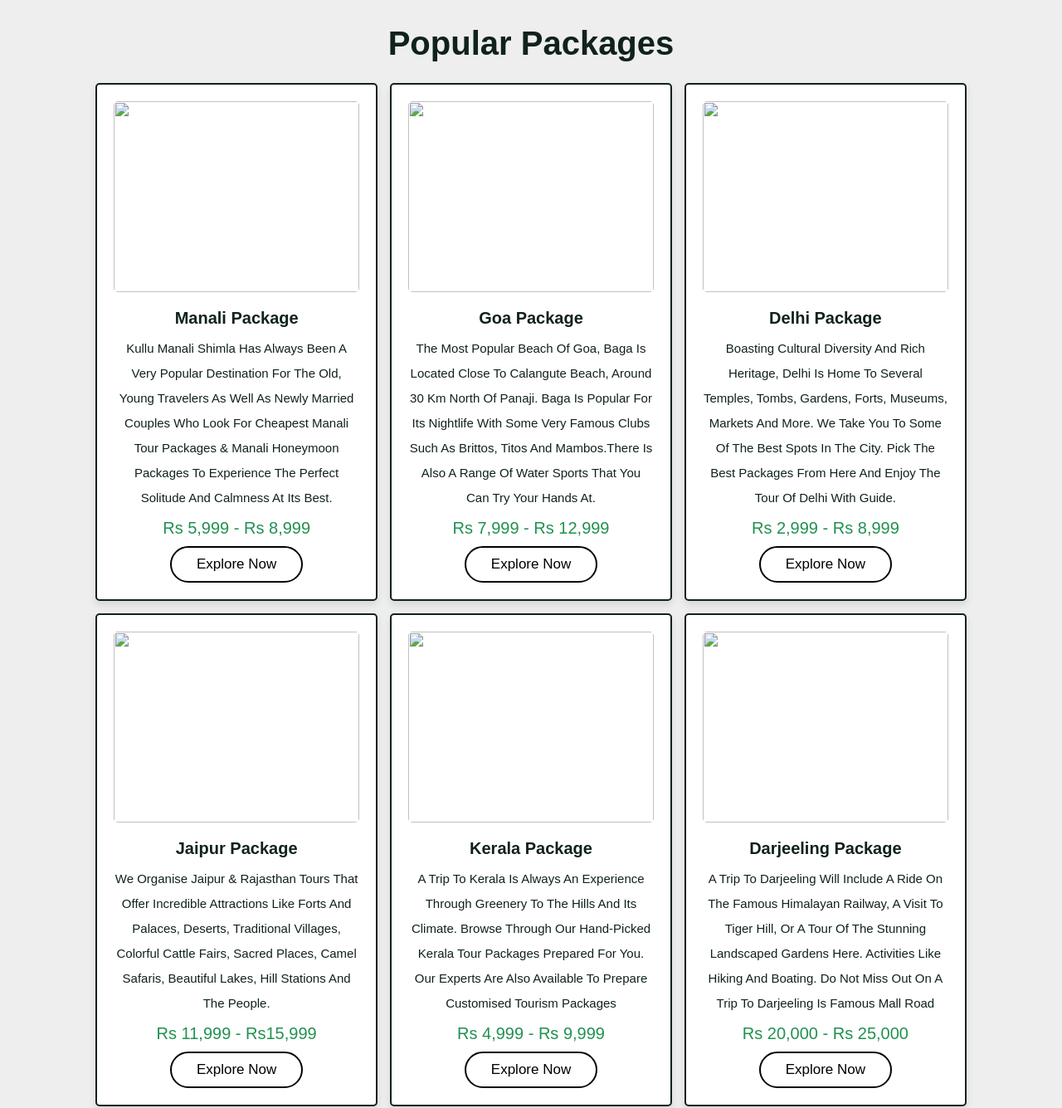
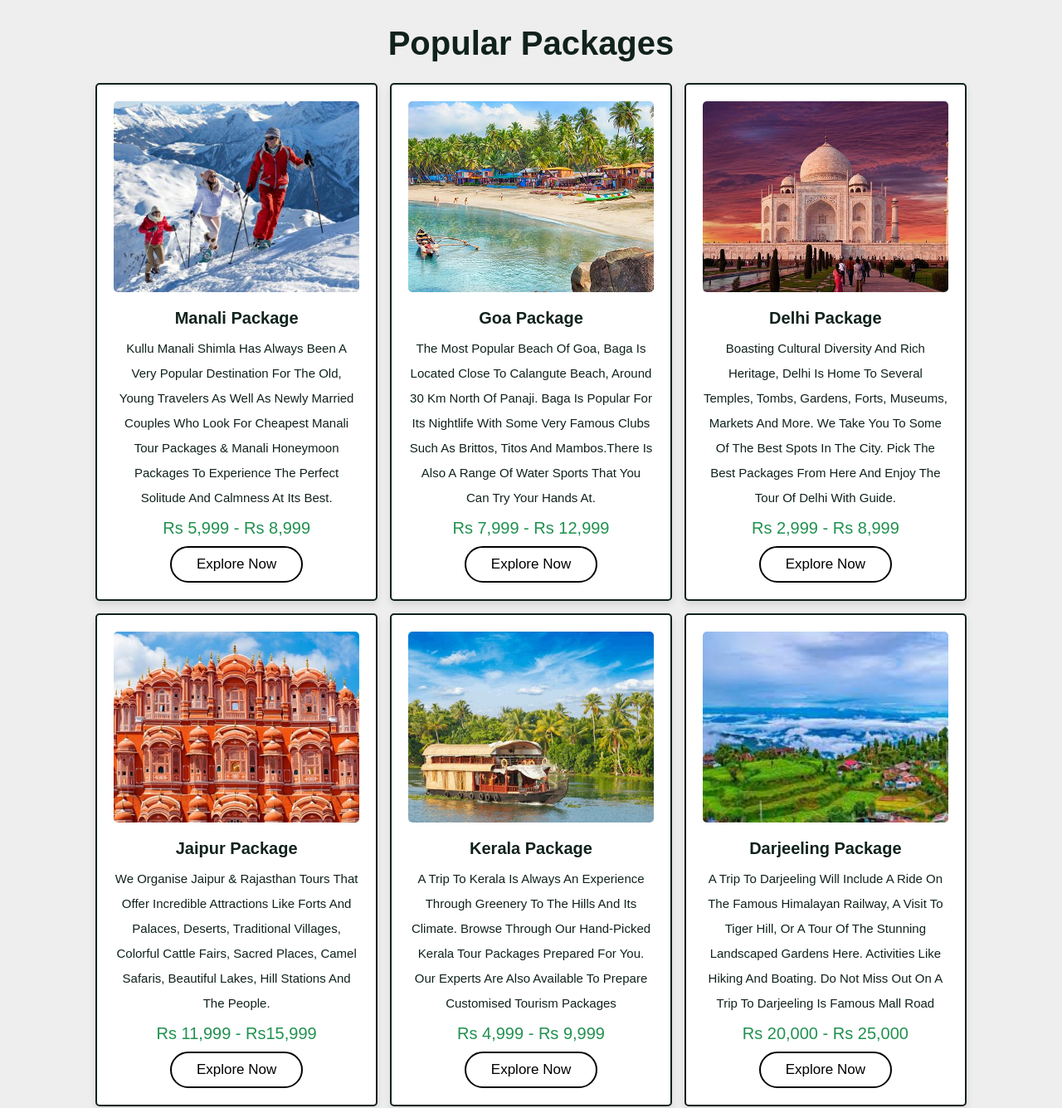
Before and after one commit to Harsha3355/GiriBazaar, a plain HTML site: page index.html in a window 1280 px wide. Shown: the part 820-2155 px from the top of the page at 83% size. Drawn offline with nearby package versions, Linux system fonts and the light colour scheme; files whose address does not match are found by name.

Commit message:
Update index.html

```diff
--- a/index.html
+++ b/index.html
@@ -38,7 +38,7 @@
 
         <div class="wrapper">
 
-                <div class="box" style="background: url(images/wallpaper.png) no-repeat;">
+                <div class="box" style="background: url(wallpaper.png) no-repeat;">
                 <div class="content">
                     <span>never stop</span>
                     <h3>exploring</h3>
@@ -58,7 +58,7 @@
 
             <div class="box">
                 <div class="image">
-                    <img src="images/img-1.jpg" alt="">
+                    <img src="img-1.jpg" alt="">
                 </div>
                 <div class="content">
                     <h3>Manali Package</h3>
@@ -70,7 +70,7 @@
 
             <div class="box">
                 <div class="image">
-                    <img src="images/img-2.jpg" alt="">
+                    <img src="img-2.jpg" alt="">
                 </div>
                 <div class="content">
                     <h3>Goa Package</h3>
@@ -82,7 +82,7 @@
 
             <div class="box">
                 <div class="image">
-                    <img src="images/img-3.jpg" alt="">
+                    <img src="img-3.jpg" alt="">
                 </div>
                 <div class="content">
                     <h3>Delhi Package</h3>
@@ -94,7 +94,7 @@
 
             <div class="box">
                 <div class="image">
-                    <img src="images/img-4.jpg" alt="">
+                    <img src="img-4.jpg" alt="">
                 </div>
                 <div class="content">
                     <h3>Jaipur Package</h3>
@@ -109,7 +109,7 @@
 
             <div class="box">
                 <div class="image">
-                    <img src="images/img-5.jpg" alt="">
+                    <img src="img-5.jpg" alt="">
                 </div>
                 <div class="content">
                     <h3>Kerala Package</h3>
@@ -121,7 +121,7 @@
 
             <div class="box">
                 <div class="image">
-                    <img src="images/img-6.jpg" alt="">
+                    <img src="img-6.jpg" alt="">
                 </div>
                 <div class="content">
                     <h3>Darjeeling Package</h3>
@@ -194,6 +194,6 @@
         <div class="credit"><span>@copyrights 2023</span> | all rights reserved!</div>
     </section>
     <!-- footer section ends -->
-    <script src="js/script.js"></script>
+    <script src="script.js"></script>
 </body>
 </html>
```
